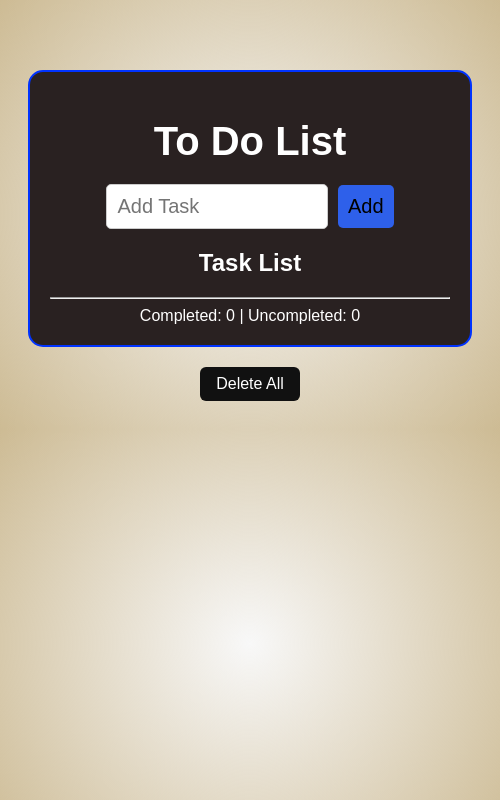
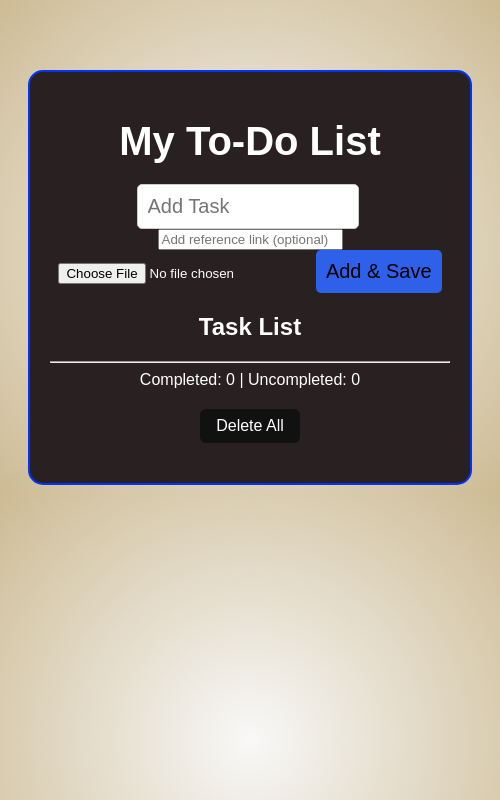
Before and after one commit to eshitalopes10/to-do-list, an Electron app: page index.html in a window 500 px wide. Drawn offline with Linux system fonts and the light colour scheme.

Commit message:
Update index.html

```diff
--- a/index.html
+++ b/index.html
@@ -3,48 +3,50 @@
 <head>
   <title>TO-DO List</title>
   <link rel="stylesheet" href="style.css" />
+  <link rel="manifest" href="manifest.json">
+  <meta name="theme-color" content="#2e60ea" />
 </head>
 <body>
-    <!-- create a container for the todo list -->
   <div id="to-do-container">
-      <!-- todo list header -->
     <div id="header">
-        <h1>To Do List</h1>
+      <h1>My To-Do List</h1>
     </div>
 
-      <!-- create input box -->
+    <!-- Input form -->
     <div id="to-do-form">
-        <input
-          type="text"
-          class="input-item"
-          name="input_box"
-          id="input-box"
-          placeholder="Add Task"
-        />
-
-        <!-- add button -->
-        <button id="input-button" onclick="addTask()">Add</button>
+      <input type="text" id="input-box" placeholder="Add Task" />
+      <input type="url" id="url-input" placeholder="Add reference link (optional)" />
+      <input type="file" id="file-input" />
+      <button id="input-button" onclick="addTask()">Add & Save</button>
     </div>
 
-      <!-- task list -->
+    <!-- Task list -->
     <h2>Task List</h2>
     <ul id="list-container"></ul>
     <hr />
-<!-- task list counter -->
+
+    <!-- Task counters -->
     <div class="counter-container">
       <div id="task-counters">
         Completed: <span id="completed-counter">0</span> | Uncompleted:
         <span id="uncompleted-counter">0</span>
       </div>
     </div>
-    </div>
-<!-- delete all box -->
+
+    <!-- Delete all -->
     <div id="delete-all-box">
       <button id="delete-all-btn" onclick="deleteAllTasks()">Delete All</button>
     </div>
+  </div>
 
+<script>
+  if ("serviceWorker" in navigator) {
+    navigator.serviceWorker.register("service-worker.js")
+      .then(() => console.log("Service Worker registered ✅"))
+      .catch(err => console.log("SW registration failed", err));
+  }
+</script>
 
-
-    <script type="text/javascript" src="script.js"></script>
+<script src="script.js"></script>
 </body>
 </html>
```
Lines whose indentation alone changed are shown as unchanged.
